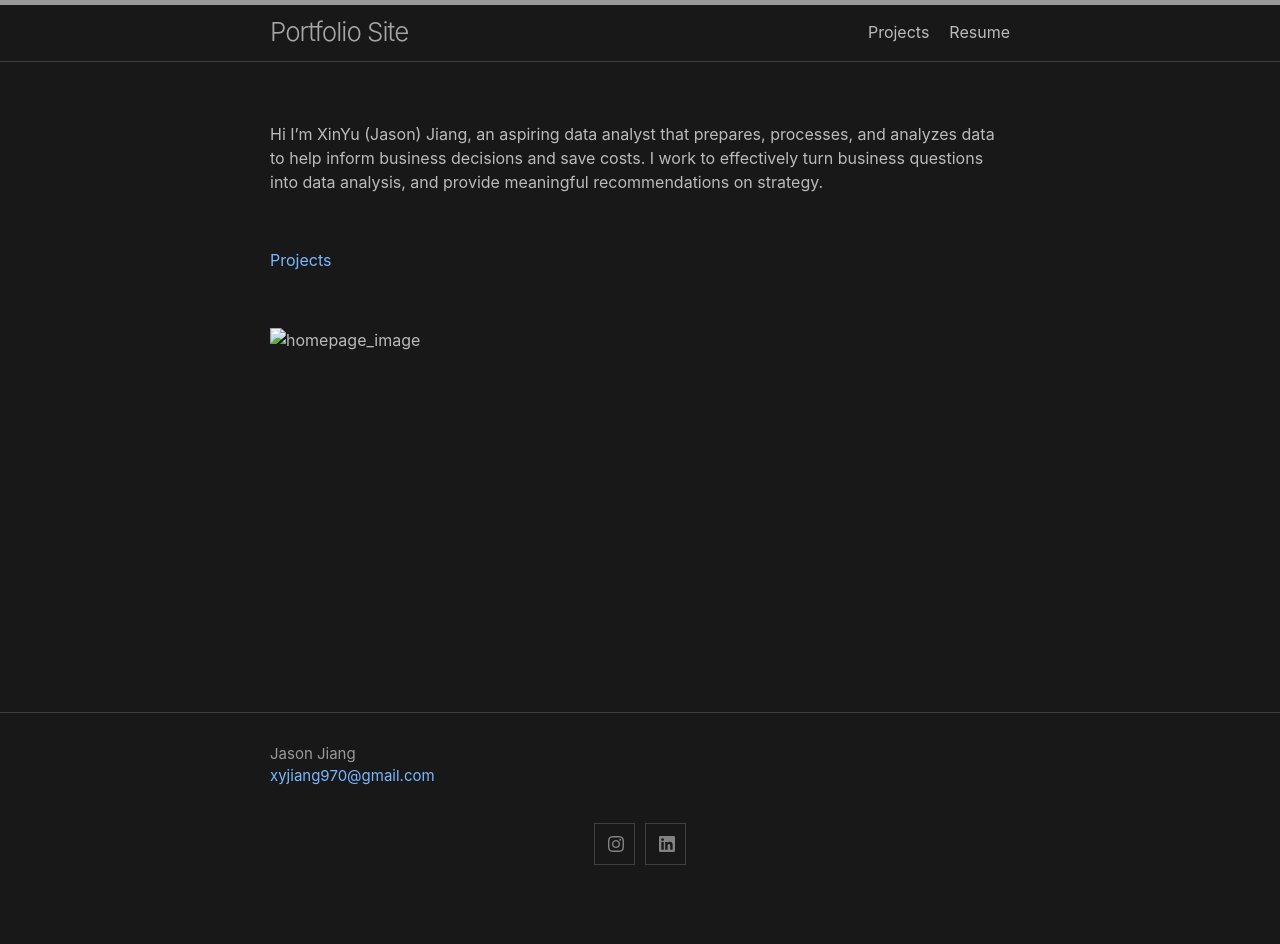
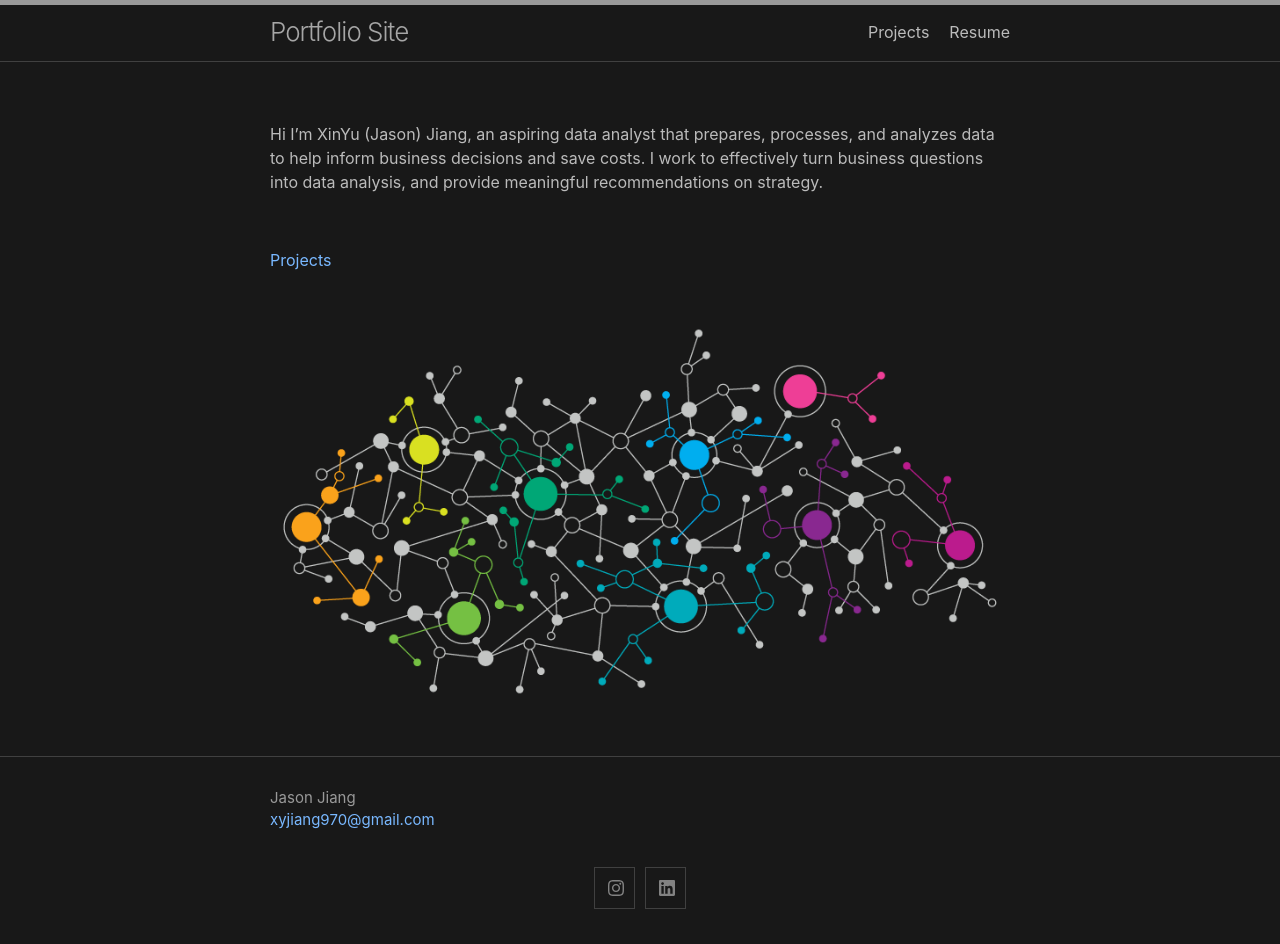
Before and after one commit to xyjiang970/xyjiang970.github.io, a Jekyll site: the page built from index.md, in a window 1280 px wide. Built offline with Jekyll 4.4.1, drawn with Linux system fonts in a browser that asks for light colours; before the commit the page ends 900 px from its top, so only the background shows below that.

Commit message:
Update index.md

```diff
--- a/index.md
+++ b/index.md
@@ -15,4 +15,4 @@ Hi I'm XinYu (Jason) Jiang, an aspiring data analyst that prepares, processes, a
 
 <br>
 
-![homepage_image](https://banner2.cleanpng.com/20180530/clg/kisspng-data-science-business-analytics-big-data-network-data-5b0f12a177f504.8544074915277144654914.jpg)
+![homepage_image](/homepage_image.png)
```
